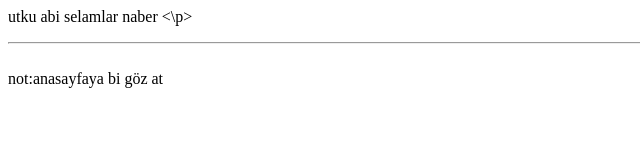
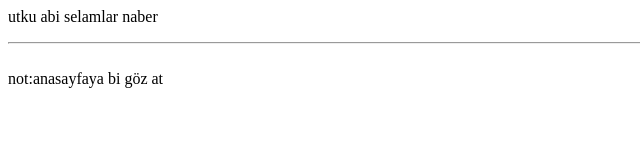
Before and after one commit to Poleynn/poleynn.github.io, a plain HTML site: page utkuabimeselamlar/index.html in a window 1280 px wide. Shown: the full height of the page, 0-640 px from the left. Drawn offline with Linux system fonts and the light colour scheme.

Commit message:
Update index.html

```diff
--- a/utkuabimeselamlar/index.html
+++ b/utkuabimeselamlar/index.html
@@ -1,4 +1,4 @@
-<p>utku abi selamlar naber <\p>
+<p>utku abi selamlar naber </p>
 
 <hr>
   <br>
```
